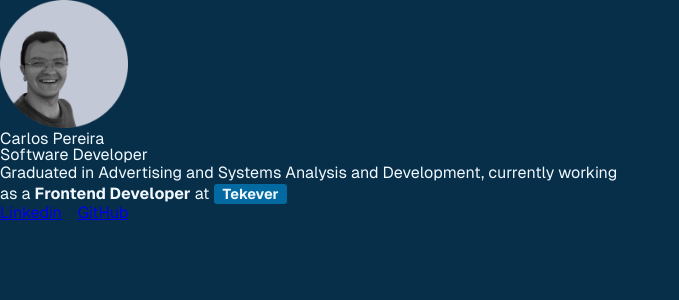
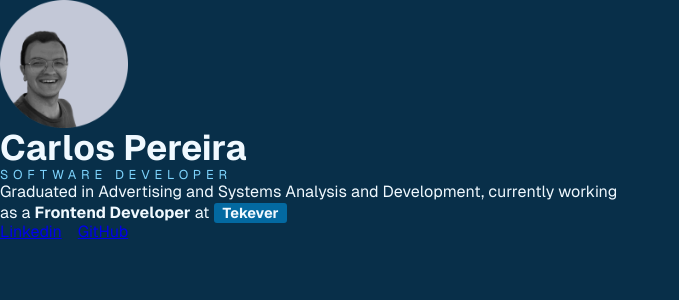
Before and after one commit to kdumagalhaes/hellocarlos, a React (Vite) app: page / in a window 1280 px wide. Shown: the top 300 px of the page, without its empty margins (0-679 px from the left). Built offline with nearby package versions, Linux system fonts and the light colour scheme.

Commit message:
Add ProfileName styles

```diff
--- /dev/null
+++ b/src/components/Profile/ProfileName/ProfileName.module.scss
@@ -0,0 +1,14 @@
+@import "../../../global/variables";
+
+.title {
+  font-size: 2.2rem;
+  font-family: $BOLD;
+  margin-bottom: 0.2rem;
+}
+
+.sub-title {
+  font-size: 0.8rem;
+  color: $C-04;
+  letter-spacing: 0.3rem;
+  text-transform: uppercase;
+}
--- a/src/components/Profile/ProfileName/ProfileName.tsx
+++ b/src/components/Profile/ProfileName/ProfileName.tsx
@@ -1,8 +1,9 @@
+import styles from './ProfileName.module.scss'
 const ProfileName = () => {
   return (
     <>
-      <h1>Carlos Pereira</h1>
-      <h2>Software Developer</h2>
+      <h1 className={styles.title}>Carlos Pereira</h1>
+      <h2 className={styles['sub-title']}>Software Developer</h2>
     </>
   )
 }
--- a/src/global/_variables.scss
+++ b/src/global/_variables.scss
@@ -1,6 +1,7 @@
 $C-01: #f0f9ff;
 $C-02: #082f49;
 $C-03: #0369a1;
+$C-04: #7dd3fc;
 
 $BOLD: "Geist-Bold";
 $BLACK: "Geist-Black";
```
